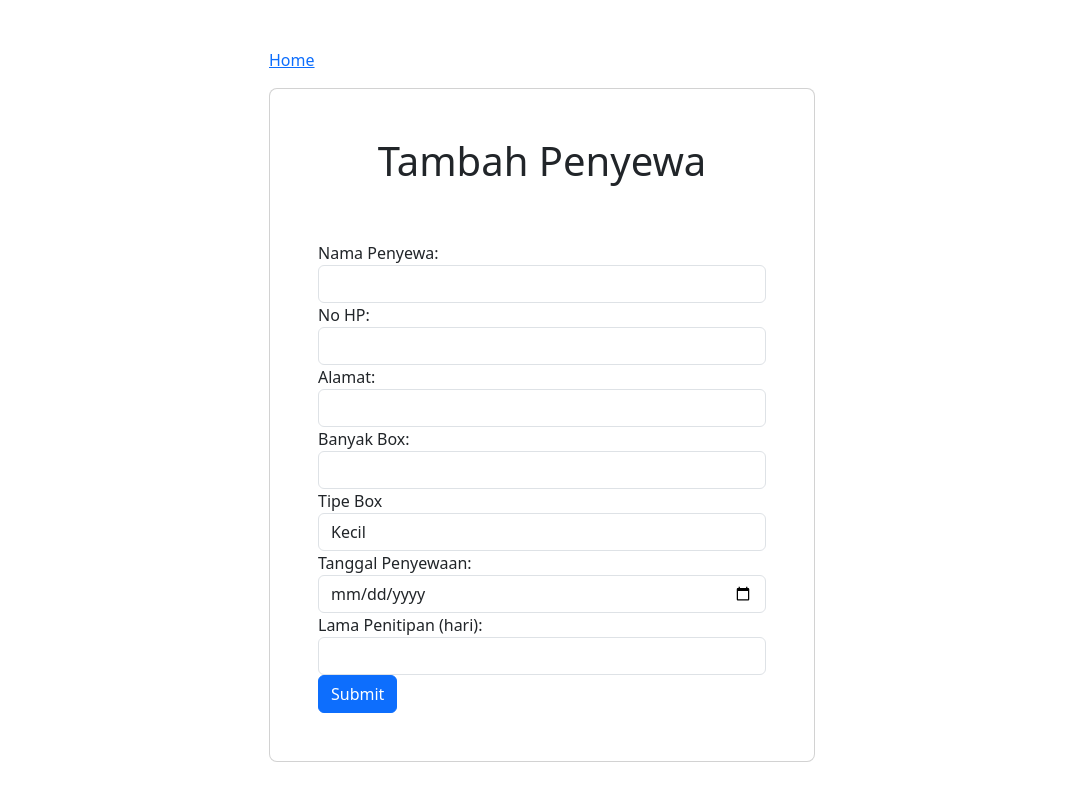
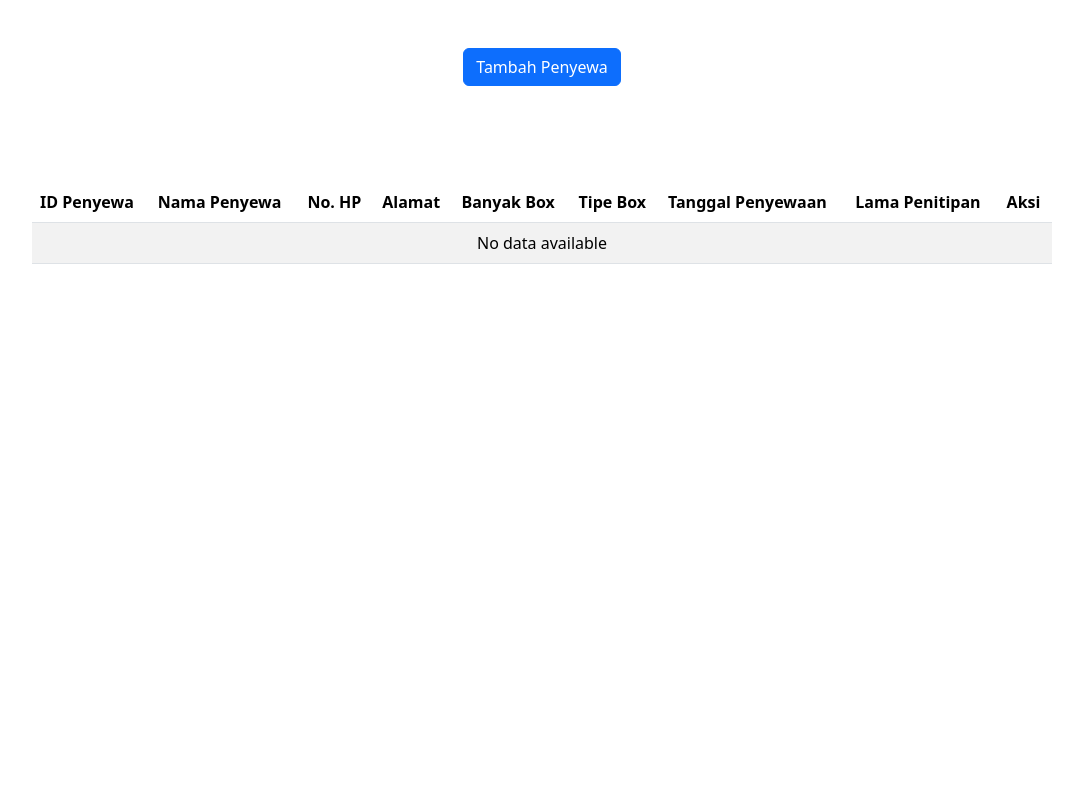
Before and after one commit to Azusanaganohara/-PWEB-09G---Worksheet-Proyek-Besar, a Flask app: page /addpenyewa in a window 1280 px wide. Shown: the whole page, without its empty margins (98-1181 px from the left). After the commit the page ends 264 px from the top, so only its background shows below. Run offline with Flask 3, Linux system fonts and the light colour scheme; parts of the project's set-up code (start-up, migrations or seed data) failed here and were passed over.

Commit message:
Update addpenyewa.html

```diff
--- a/templates/addpenyewa.html
+++ b/templates/addpenyewa.html
@@ -3,74 +3,65 @@
 <head>
     <meta charset="UTF-8">
     <meta name="viewport" content="width=device-width, initial-scale=1.0">
-        <title>BOX INC.</title>
+    <title>Table - BOX INC.</title>
     <link rel="shortcut icon" href="{{ url_for('static', filename='logo.png') }}">
     <link href="https://cdn.jsdelivr.net/npm/bootstrap@5.3.3/dist/css/bootstrap.min.css" rel="stylesheet" integrity="sha384-QWTKZyjpPEjISv5WaRU9OFeRpok6YctnYmDr5pNlyT2bRjXh0JMhjY6hW+ALEwIH" crossorigin="anonymous">
+</head>
+<body>
+    <script src="{{ url_for('static', filename='js/index.js') }}"></script>
 
-    </head>
-
-    <body>
-        <div class="container py-5 h-100">
-            <div class="row d-flex justify-content-center align-items-center h-100">
-                <div class="col-lg-8 col-xl-6">
-                    <nav >
-                        <ol class="breadcrumb">
-                            <li class="breadcrumb-item">
-                                <a href="/">Home</a>
-                            </li>
-                        </ol>
-                    </nav>
-                    <div class="card rounded-3">
-                        <div class="card-body p-4 p-md-5">
-                            <h1 class="mb-4 pb-2 pd-md--0 mb-md-5 px-md-2 text-center">Tambah Penyewa</h1>
-                            <form method="POST" action="/addpenyewa">
-                                <div class="form-group">
-                                    <label for="nama_penyewa">Nama Penyewa:</label>
-                                    <input type="text" class="form-control" id="nama_penyewa" name="nama_penyewa" required>
-                                </div>
-                                <div class="form-group">
-                                    <label for="no_hp">No HP:</label>
-                                    <input type="text" class="form-control" id="no_hp" name="no_hp" required>
-                                </div>
-                                <div class="form-group">
-                                    <label for="alamat">Alamat:</label>
-                                    <input type="text" class="form-control" id="alamat" name="alamat" required>
-                                </div>
-                                <div class="form-group">
-                                    <label for="banyak_box">Banyak Box:</label>
-                                    <input type="number" class="form-control" id="banyak_box" name="banyak_box" required>
-                                </div>
-                                <div class="form-group">
-                                    <label for="tipe_box">Tipe Box</label>
-                                    <select id="tipe_box" name="tipe_box" class="form-control">
-                                        <option value="kecil">Kecil</option>
-                                        <option value="sedang">Sedang</option>
-                                        <option value="besar">Besar</option>
-                                    </select>
-                                </div>
-                                <div class="form-group">
-                                    <label for="tanggal_penyewaan">Tanggal Penyewaan:</label>
-                                    <input type="date" class="form-control" id="tanggal_penyewaan" name="tanggal_penyewaan" required>
-                                </div>
-                                <div class="form-group">
-                                    <label for="lama_penitipan">Lama Penitipan (hari):</label>
-                                    <input type="number" class="form-control" id="lama_penitipan" name="lama_penitipan" required>
-                                </div>
-                                <button type="submit" class="btn btn-primary">Submit</button>
-                            </form>
-
-
+    <div class="my-5 text-center">
+        <button type="button" class="btn btn-primary">
+            <a href="{{ url_for('main.add_penyewa') }}" class="text-white" style="text-decoration: none;">Tambah Penyewa</a>
+        </button>
     </div>
 
+    <div class="container">
+        <div class="w-100 p-5">
+            <table class="table table-striped">
+                <thead>
+                    <tr>
+                        <th scope="col">ID Penyewa</th>
+                        <th scope="col">Nama Penyewa</th>
+                        <th scope="col">No. HP</th>
+                        <th scope="col">Alamat</th>
+                        <th scope="col">Banyak Box</th>
+                        <th scope="col">Tipe Box</th>
+                        <th scope="col">Tanggal Penyewaan</th>
+                        <th scope="col">Lama Penitipan</th>
+                        <th scope="col">Aksi</th>
+                    </tr>
+                </thead>
+                <tbody>
+                    {% if data %}
+                        {% for penyewa in data %}
+                            <tr>
+                                <td>{{ penyewa.id }}</td>
+                                <td>{{ penyewa.nama_penyewa }}</td>
+                                <td>{{ penyewa.no_hp }}</td>
+                                <td>{{ penyewa.alamat }}</td>
+                                <td>{{ penyewa.banyak_box }}</td>
+                                <td>{{ penyewa.tipe_box }}</td>
+                                <td>{{ penyewa.tanggal_penyewaan }}</td>
+                                <td>{{ penyewa.lama_penitipan }}</td>
+                                <td>
+                                    <a href="{{ url_for('main.edit_penyewa', id=penyewa.id) }}" class="btn btn-primary btn-sm">Edit</a>
+                                    <form action="{{ url_for('main.delete_penyewa', id=penyewa.id) }}" method="post" style="display:inline;">
+                                        <button type="submit" class="btn btn-danger btn-sm">Delete</button>
+                                    </form>
+                                </td>
+                            </tr>
+                        {% endfor %}
+                    {% else %}
+                        <tr>
+                            <td colspan="9" class="text-center">No data available</td>
+                        </tr>
+                    {% endif %}
+                </tbody>
+            </table>
         </div>
-
-                </div>
-
-            </div>
-
     </div>
 
     <script src="https://cdn.jsdelivr.net/npm/bootstrap@5.3.3/dist/js/bootstrap.bundle.min.js" integrity="sha384-YvpcrYf0tY3lHB60NNkmXc5s9fDVZLESaAA55NDzOxhy9GkcIdslK1eN7N6jIeHz" crossorigin="anonymous"></script>
 </body>
-
 </html>
```
Lines whose indentation alone changed are shown as unchanged.
